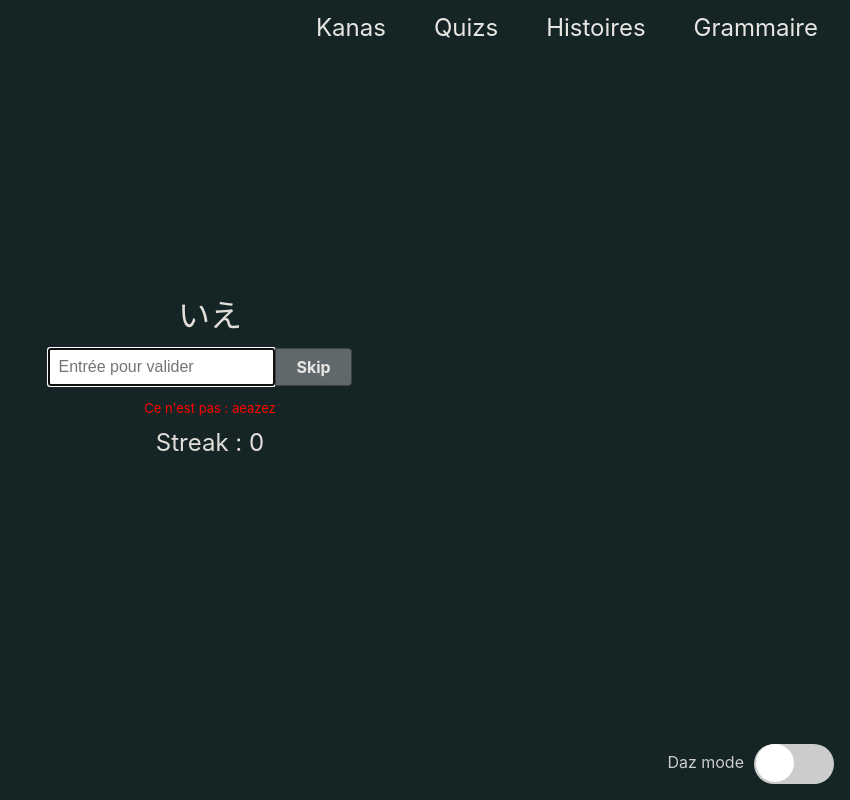
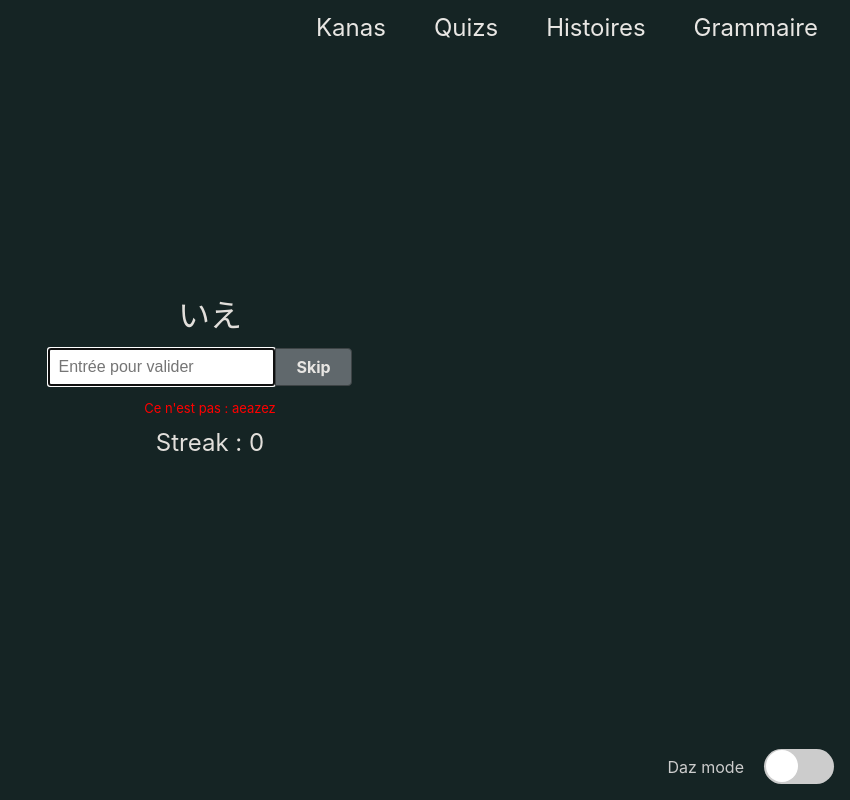
Before and after one commit to Dorian-Garcia-pro/flash-kanas, a React (Create React App) app: page /quiz in a window 1280 px wide. Shown: the whole page, without its empty margins (430-1280 px from the left). Built offline with nearby package versions, Linux system fonts and the light colour scheme; the HTML template or start-up script is replaced by a standard one.

Commit message:
Update Quiz.scss

```diff
--- a/src/pages/Quiz.scss
+++ b/src/pages/Quiz.scss
@@ -65,8 +65,8 @@ $soft-shadow: 0 4px 4px rgba(0, 0, 0, 0.2);
 .switch {
   position: absolute;
   display: inline-block;
-  width: 80px;
-  height: 40px;
+  width: 70px;
+  height: 35px;
   bottom: 1rem;
   right: 1rem;
   input {
@@ -87,8 +87,8 @@ $soft-shadow: 0 4px 4px rgba(0, 0, 0, 0.2);
     &:before {
       position: absolute;
       content: "";
-      height: 38px;
-      width: 38px;
+      height: 32px;
+      width: 32px;
       left: 2px;
       bottom: 2px;
       background-color: white;
@@ -100,7 +100,7 @@ $soft-shadow: 0 4px 4px rgba(0, 0, 0, 0.2);
     background-color: #2196f3;
   }
   input:checked + .slider:before {
-    transform: translateX(40px);
+    transform: translateX(35px);
   }
 
   &::before {
```
